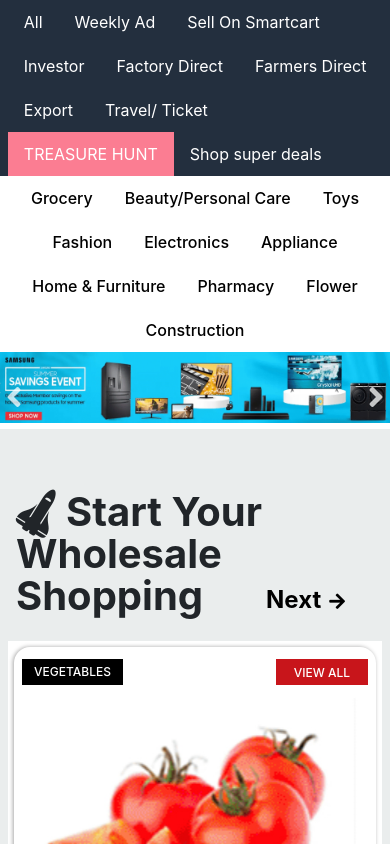
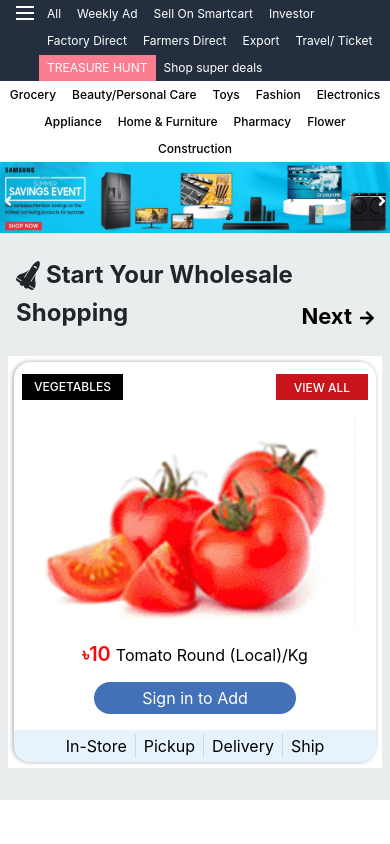
Before and after one commit to raihan-cse/tsl-smart-cart, a React (Create React App) app: page / in a window 390 px wide. Shown: the top 844 px of the page. Built offline with nearby package versions, Linux system fonts and the light colour scheme.

Commit message:
responsive done header, hero & wholesale

```diff
--- a/src/App.js
+++ b/src/App.js
@@ -4,7 +4,8 @@ import NotFound from './components/pages/NotFound'
 import ExternalPage from './components/pages/ExternalPage'
 import Header from './components/header/Header';
 import 'bootstrap/dist/css/bootstrap.min.css';
-import './App.css';
+import './assets/css/style.css';
+import './assets/css/responsive.css';
 
 function App() {
   return (
--- /dev/null
+++ b/src/assets/css/responsive.css
@@ -0,0 +1,120 @@
+/* Extra small devices (portrait phones, less than 576px) */
+@media (max-width: 575.98px) {
+    .sc-title-wrapper .title-box span {
+        font-size: 1.5rem;
+        line-height: 38px;
+    }
+
+    /* menu wrapper start */
+    .menu-icon-wrapper {
+        background-color: #232F3E;
+        flex: 0 0 10%;
+        max-width: 10%;
+    }
+    .menu-icon-wrapper .icon-inner {
+        padding: .355rem 0 .75rem 1rem;
+    }
+    .filter-menu-wrapper {
+        flex: 0 0 90%;
+        max-width: 90%;
+    }
+    .filter-menu-items li .items, .main-menu-items li .items {
+        font-size: 12px;
+        line-height: 18px;
+        padding: .25rem .5rem;
+    }
+
+
+
+    /* hero section start */
+    .hero-section .slick-slider .slick-prev::before, .hero-section .slick-slider .slick-next::before  {
+        font-size: 16px;
+    }
+
+    /* wholesale shopping start  */
+    .ws-section {
+        background-color: #EAEDED;
+        padding: 24px 0 32px;
+        margin-top: -7px;
+    }
+    .ws-slider-wrapper .slick-prev, .ws-slider-wrapper .slick-next {
+        font-size: 22px;
+    }
+    .ws-slider-wrapper .slick-next::after {
+        font-size: 1rem;
+    }
+    .ws-slider-wrapper .slick-next {
+        right: 16px;
+    }
+    .product-inner .adt-cart-box button {
+        background-color: #4371B7;
+        font-size: 1rem;
+    }
+    .product-inner .price-box h4 {
+        font-size: 1.25rem;
+    }
+    .product-inner .price-box h4 span.symbol {
+        font-size: 1.125rem;
+    }
+}
+
+/* Small devices (landscape phones, 576px and up) */
+@media (min-width: 576px) and (max-width: 767.98px) {}
+
+/* Medium devices (tablets, 768px and up) */
+@media (min-width: 768px) and (max-width: 991.98px) {}
+
+/* Large devices (desktops, 992px and up) */
+@media (min-width: 992px) and (max-width: 1199.98px) {}
+
+/* Extra large devices (large desktops, 1200px and up) */
+@media (min-width: 1200px) and (max-width: 1599.98px) {
+    .sc-title-wrapper .title-box span {
+        font-size: 2rem;
+        line-height: 42px;
+    }
+
+    /* menu wrapper start */
+    .menu-icon-wrapper {
+        background-color: #232F3E;
+        flex: 0 0 3%;
+        max-width: 3%;
+    }
+    .filter-menu-wrapper {
+        flex: 0 0 97%;
+        max-width: 97%;
+    }
+
+    /* wholesale shopping start */
+    .ws-slider-wrapper .slick-prev, .ws-slider-wrapper .slick-next {
+        top: -15%;
+    }
+    .product-inner .group-btton .title-box, .product-inner .group-btton .view-all-box {
+        min-width: 80px;
+    }
+    .product-inner .group-btton .title-box .text, .product-inner .group-btton .view-all-box .text {
+        font-size: 10px;
+        padding: .375rem .5rem;
+    }
+    .product-inner .price-box h4 {
+        font-size: 1.125rem;
+    }
+    .product-inner .price-box h4 span.symbol {
+        font-size: 1rem;
+    }
+    .product-inner .price-box h4 span {
+        font-size: .75rem;
+    }
+    .product-inner .adt-cart-box button {
+        font-size: .875rem;
+        padding: .25rem 1.5rem;
+    }
+    .product-inner .status-box .st-link {
+        font-size: .75rem;
+        padding: 0 .25rem;
+    }
+}
+
+@media (min-width: 1600px) and (max-width: 1919.98px) {}
+
+@media (min-width: 1920px) {}
--- a/src/App.css
+++ b/src/assets/css/style.css
@@ -44,7 +44,7 @@ button:focus {
   font-size: 2.5rem;
   font-weight: 700;
   text-transform: capitalize;
-  line-height: 42px;
+  line-height: 48px;
 }
 .sc-title-wrapper .title-box .icon i {
   transform: rotate(-58deg);
@@ -54,22 +54,26 @@ button:focus {
   font-family: "Font Awesome 5 Free";
   font-weight: 700;
 }
+.slick-slider .slick-prev, .slick-slider .slick-next  {
+  width: auto;
+    height: auto;
+}
 
 
-/* filter menu style start */
+/* menu wrapper design start */
 .menu-wrapper {
   display: flex;
   flex-wrap: wrap;
 }
 
-
+/* menu icon */
 .menu-icon-wrapper {
   background-color: #232F3E;
   flex: 0 0 2%;
   max-width: 2%;
 }
 .menu-icon-wrapper .icon-inner {
-  padding: .75rem 0 .75rem 1rem;
+  padding: .875rem 0 .75rem 1rem;
 }
 .menu-icon-wrapper .icon-inner .line {
   width: 18px;
@@ -77,10 +81,10 @@ button:focus {
   background-color: #ffffff;
 }
 .menu-icon-wrapper .icon-inner .line:not(:last-child) {
-  margin-bottom: 0.375rem;
+  margin-bottom: 0.25rem;
 }
 
-
+/* filter menu */
 .filter-menu-wrapper {
   flex: 0 0 98%;
   max-width: 98%;
@@ -114,8 +118,7 @@ button:focus {
 }
 
 
-
-/* main menu design start */
+/* main menu */
 .main-menu-wrapper {
   flex: 0 0 100%;
   max-width: 100%;
@@ -135,16 +138,17 @@ button:focus {
   text-transform: capitalize;
   display: block;
 }
+/* menu wrapper end */
 
 
-/* hero section design start */
+
+/* hero section start */
 .hero-section .slick-slider .slick-prev {
   left: 4px;
 }
 .hero-section .slick-slider .slick-prev::before, .hero-section .slick-slider .slick-next::before  {
-  /* font-family: "Font Awesome 5 Free";
-  font-weight: 700; */
   font-size: 32px;
+  opacity: 1;
 }
 .hero-section .slick-slider .slick-prev::before {
   content: '\f104';
@@ -162,10 +166,11 @@ button:focus {
 
 
 
-/* wholesale shopping design start  */
+/* wholesale shopping start  */
 .ws-section {
   background-color: #EAEDED;
   padding: 62px 0;
+  margin-top: -7px;
 }
 .ws-slider-wrapper .slick-prev {
   display: none !important;
@@ -175,14 +180,10 @@ button:focus {
 }
 .ws-slider-wrapper .slick-prev, .ws-slider-wrapper .slick-next {
   top: -12%;
-  font-size: 24px;
+  font-size: 1.5rem;
   font-weight: 700;
   color: #000000;
   transform: translate(0, 0);
-  width: auto;
-  height: auto;
-}
-.ws-slider-wrapper .slick-prev::before {
 }
 .ws-slider-wrapper .slick-next::before {
   content: '';
@@ -191,7 +192,7 @@ button:focus {
   content: '\f061';
   font-family: "Font Awesome 5 Free";
   font-weight: 700;
-  font-size: 18px;
+  font-size: 1.125;
   color: #000000;
   line-height: 1;
   margin-left: 8px;
@@ -282,16 +283,7 @@ overflow: hidden;
 
 
 
-
-
-
-
-
-
-
-
-
-
+/* external and not found page design start  */
 .external-page, .not-found-page {
   height: 100vh;
   display: flex;
```
